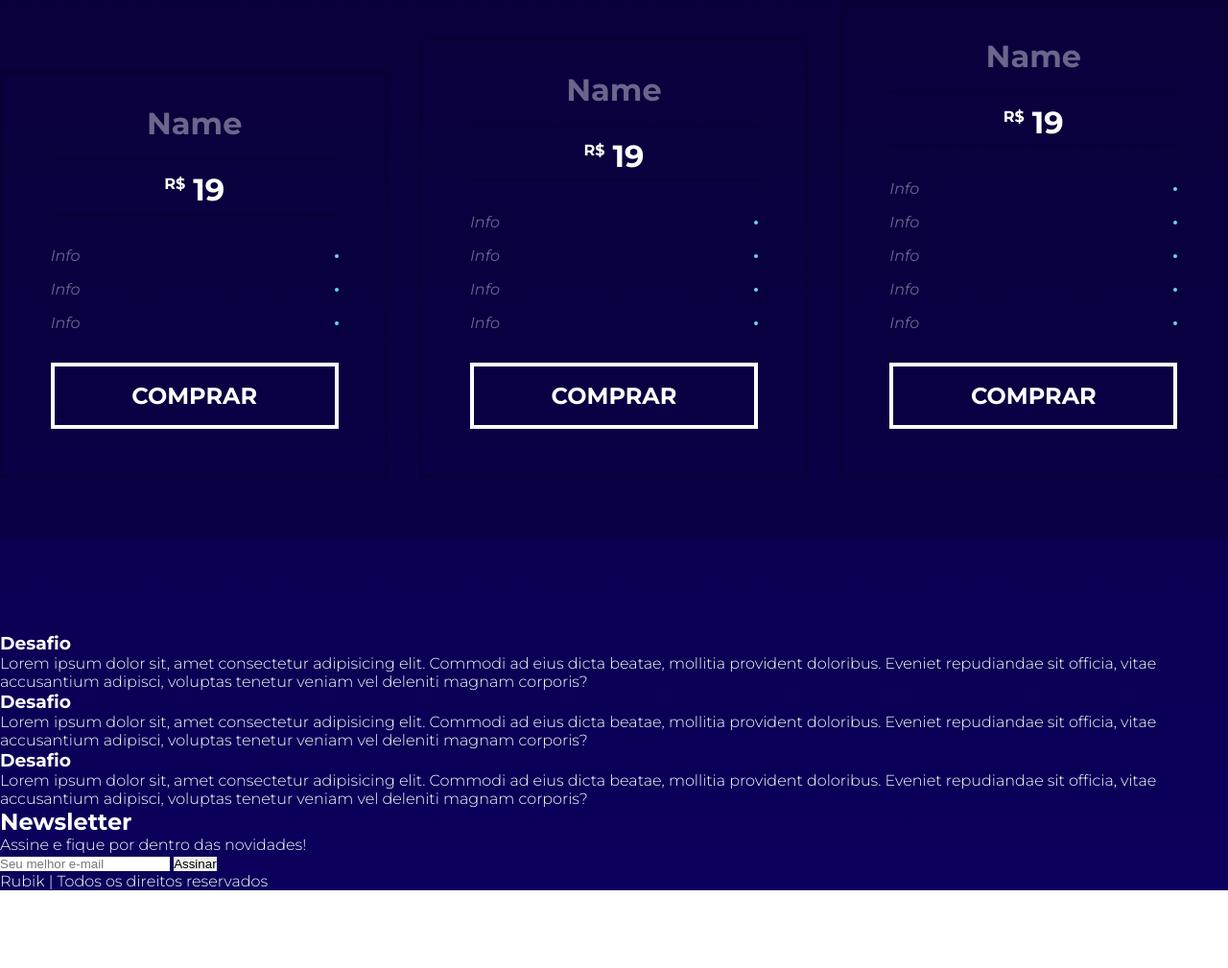
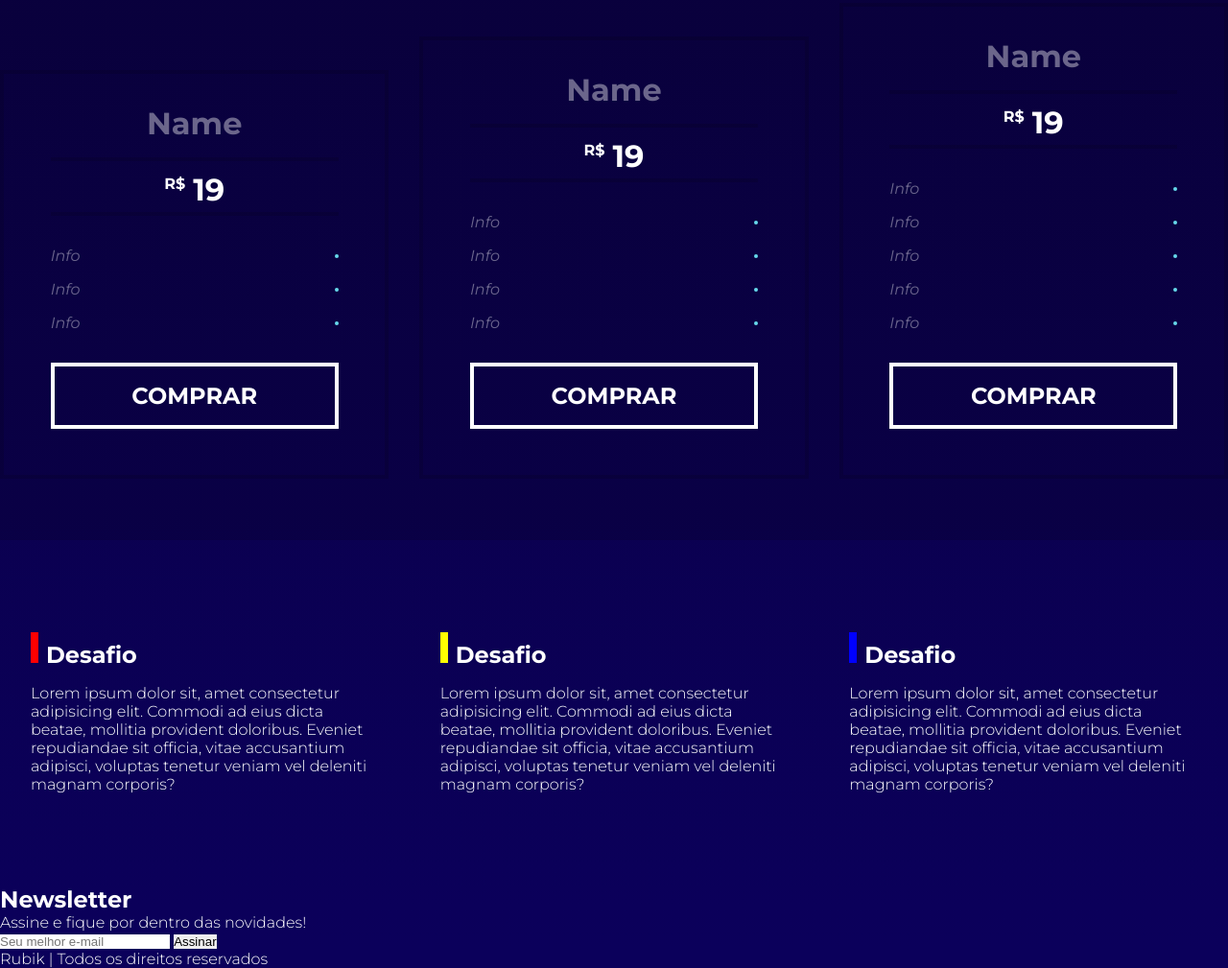
Before and after one commit to N4rdelli/Rubik, a plain HTML site: page index.html in a window 1280 px wide. Shown: the part 2219-3228 px from the top of the page at 96% size. Before the commit the page ends 3147 px from the top, so only its background shows below. Drawn offline with Linux system fonts and the light colour scheme.

Commit message:
style(challenges): add style to the newest section 'challenges'

```diff
--- a/src/css/styles.css
+++ b/src/css/styles.css
@@ -1,5 +1,5 @@
 main {
-    background: linear-gradient(180deg, rgba(9,1,38,1) 35%, rgba(11,0,91,1) 100%);
+    background: linear-gradient(180deg, rgba(9,1,38,1) 25%, rgba(11,0,91,1) 100%);
     color: #fff;
 }
 
@@ -170,7 +170,7 @@ main {
 
 .prices-bg{
     background-color: #09012644;
-    margin: 6rem 0;
+    margin: 6rem 0 4rem 0;
     padding: 4rem 0;
 }
 
@@ -261,6 +261,45 @@ main {
     color: #09003E;
 }
 
+/* ---------------------------- Challenges --------------------------- */
+.challenges{
+    max-width: 85rem;
+    margin: 4rem auto;
+    display: flex;
+    flex-wrap: wrap;
+}
+
+.challenges-item {
+    flex: 1 1 300px;
+    margin: 2rem 0;
+    padding: 0 2rem;
+}
+
+.challenges-item h3{
+    font-size: 1.5rem;
+    margin-bottom: 1rem;
+}
+
+.challenges-item h3::before {
+    content: ' ';
+    display: inline-block;
+    width: 0.5rem;
+    height: 2rem;
+    margin-right: 0.5rem;
+}
+
+.challenges-item:nth-of-type(3n+1) h3::before {
+    background: #f00;
+}
+
+.challenges-item:nth-of-type(3n+2) h3::before{
+    background: #ff0;
+}
+
+.challenges-item:nth-of-type(3n+3) h3::before{
+    background: #00f;
+}
+
 /* ---------------------------- Footer --------------------------- */
 
 .footer {
```
